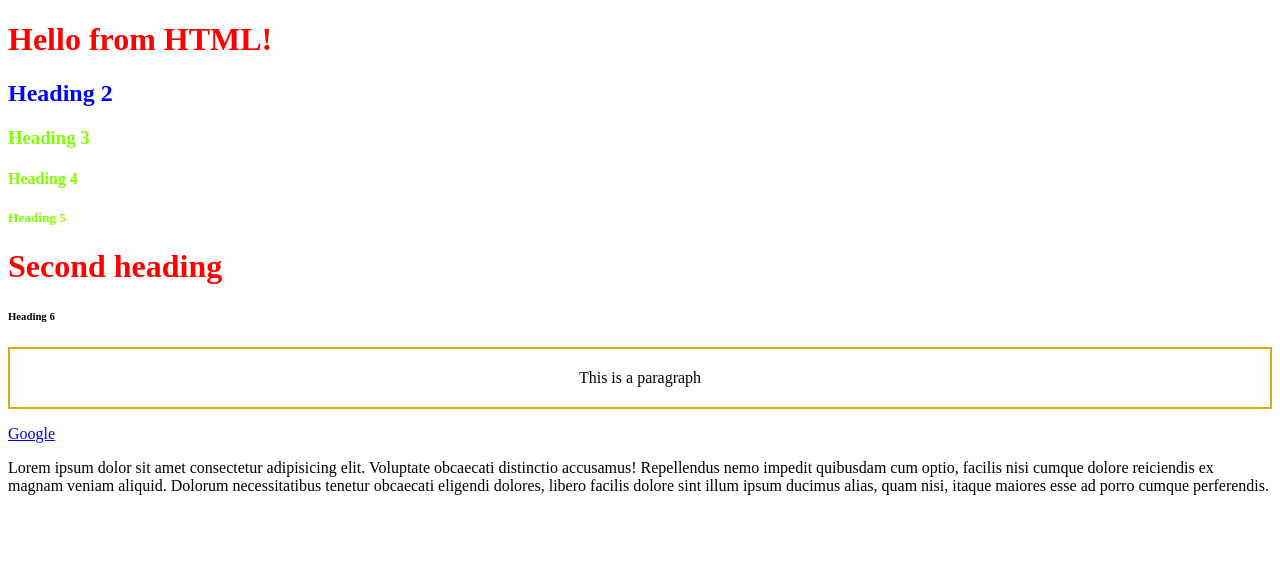
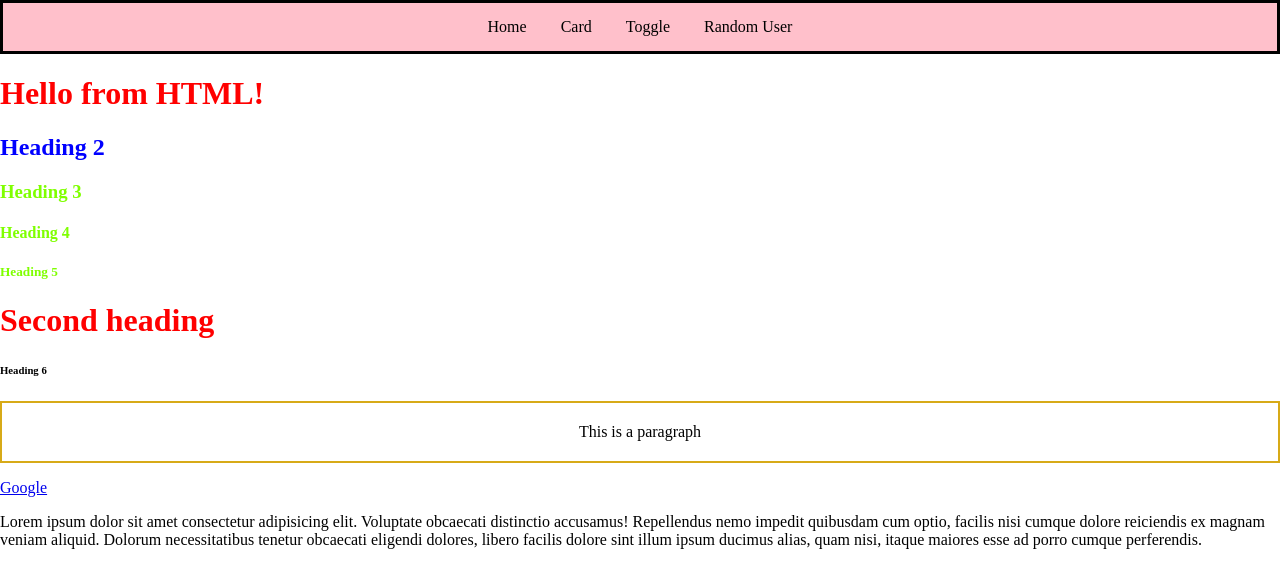
Before and after one commit to Aishwarya2007277/autosuggest, a website: page frontend/index.html in a window 1280 px wide. Drawn offline with Linux system fonts and the light colour scheme.

Commit message:
created the navbar

```diff
--- a/frontend/css/index.css
+++ b/frontend/css/index.css
@@ -20,3 +20,28 @@ h1 {
     padding: 20px;
     text-align: center;
 }
+
+.navbar{
+    border: 3px;
+    border-style: solid;
+    border-color: black;
+    padding: 15px;
+    background-color: pink;
+    text-align: center;
+}
+
+.navbar a{
+    color: black;
+    padding: 15px;
+    text-decoration: none;
+}
+
+.navbar a:hover{
+    background-color: rgb(224, 182, 189);
+    color :blue
+}
+
+body{
+    margin: 0px;
+
+}
--- a/frontend/index.html
+++ b/frontend/index.html
@@ -7,6 +7,12 @@
     <link rel="stylesheet" href="css/index.css">
 </head>
 <body>
+    <div class="navbar">
+        <a href="">Home</a>
+        <a href="">Card</a>
+        <a href="">Toggle</a>
+        <a href="">Random User</a>
+    </div>
     <h1>Hello from HTML!</h1>
     <h2 id="heading-2">Heading 2</h2>
     <h3 class="heading">Heading 3</h3>
```
